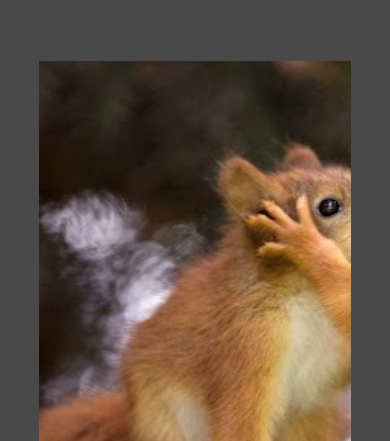
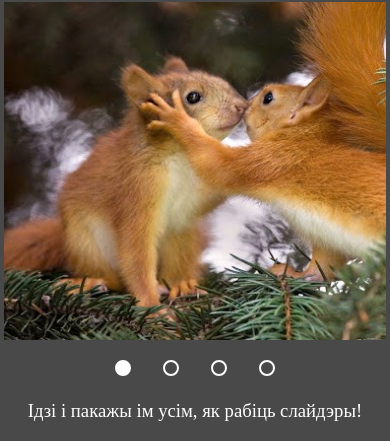
Before and after one commit to Valery0891/cssMemSlider, a plain HTML site: page cssMemSlider/index.html in a window 390 px wide. Shown: the part 128-569 px from the top of the page. Drawn offline with Linux system fonts and the light colour scheme.

Commit message:
feat:task done (Mon, May 16, 2022 06:08:02 PM)

```diff
--- a/cssMemSlider/style.css
+++ b/cssMemSlider/style.css
@@ -7,11 +7,11 @@
   transition: 0.4s;
 }
 .body {
-  margin-top: 7vh;
+  margin-top: 3vh;
   display: flex;
   flex-direction: column;
   align-items: center;
-  gap: 6vh;
+  gap: 3vh;
   background: #4a4949;
 }
 .text {
@@ -19,11 +19,10 @@
 }
 .screen {
   margin: 0 auto;
-  width: 80%;
-  height: 60vh;
+  width:69%;
   display: grid;
-  grid-template-columns: 70% 30%;
-  grid-template-rows: 90% 10%;
+  grid-template-columns: 50% 50%;
+  grid-template-rows: 85% 15%;
 }
 .slide-container {
   display: grid;
@@ -32,22 +31,22 @@
   grid-column: 1/3;
 }
 .text-container {
+  padding-top: 1rem;
   display: grid;
   grid-template-columns: repeat(4, 100%);
+  text-align: center;
   overflow: hidden;
 }
 .control-container {
   display: flex;
+  justify-content: center;
   gap: 1rem;
 }
 .image-container {
-  width: 100%;
-  height: 100%;
   text-align: center;
 }
-.image-container img {
-  height: 100%;
-  transition: all ease-in-out .3s;
+.image {
+  height: 58vh;
 }
 .inp {
   display: none;
@@ -55,16 +54,35 @@
 .lab {
   width: 2rem;
   height: 2rem;
+  margin-top: 0.5rem;
+  display: flex;
+  justify-content: center;
+  align-items: center;
   align-items: center;
   cursor: pointer;
 }
 .circle {
+  width: 1rem;
   height: 1rem;
-  width: 1rem;
-  margin: 0 auto;
   border: 2px solid #ffffff;
   border-radius: 50%;
-  transition: all ease-in-out .3s;
+  transition: all ease-in-out .4s;
+}
+@media (max-width: 768px) {
+  .screen {
+    width:98%;
+    grid-template-columns: 100%;
+    grid-template-rows: auto;
+  }
+  .image {
+    height: 40vh;
+  }
+  .text-container {
+    grid-row: 3/4;
+  }
+  .control-container {
+    grid-row: 2/3;
+  }
 }
 
 #slide1:checked~.control-container label:nth-of-type(1) .circle,
@@ -77,11 +95,42 @@
 #slide2:checked~.slide-container .image-container:nth-of-type(2),
 #slide3:checked~.slide-container .image-container:nth-of-type(3),
 #slide4:checked~.slide-container .image-container:nth-of-type(4) {
+  animation: animate_fading 1s;
   order: -1;
 }
 #slide1:checked~.text-container .text-h3:nth-of-type(1),
 #slide2:checked~.text-container .text-h3:nth-of-type(2),
 #slide3:checked~.text-container .text-h3:nth-of-type(3),
 #slide4:checked~.text-container .text-h3:nth-of-type(4) {
+  animation: animate_fading 1s;
   order: -1;
 }
+@keyframes animate_fading {
+  0% {
+		opacity: 0;
+	}
+  12% {
+		opacity: 0.12;
+	}
+	25% {
+		opacity: 0.25;
+	}
+  37% {
+		opacity: 0.37;
+	}
+	50% {
+		opacity: 0.5;
+	}
+  63% {
+		opacity: 0.63;
+	}
+	75% {
+		opacity: 0.75;
+	}
+  88% {
+		opacity: 0.88;
+	}
+	100% {
+		opacity: 1;
+	}
+}
```
